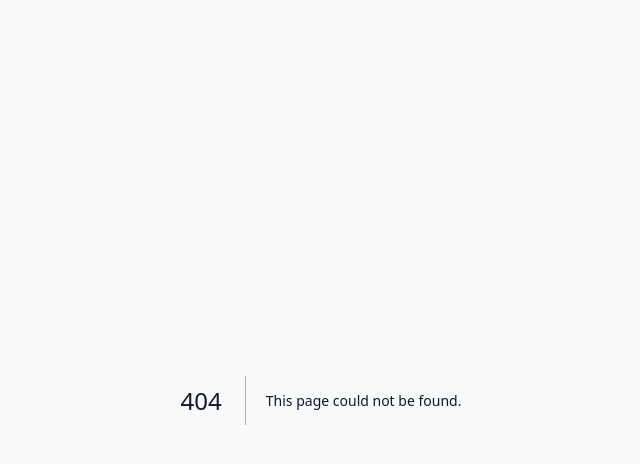
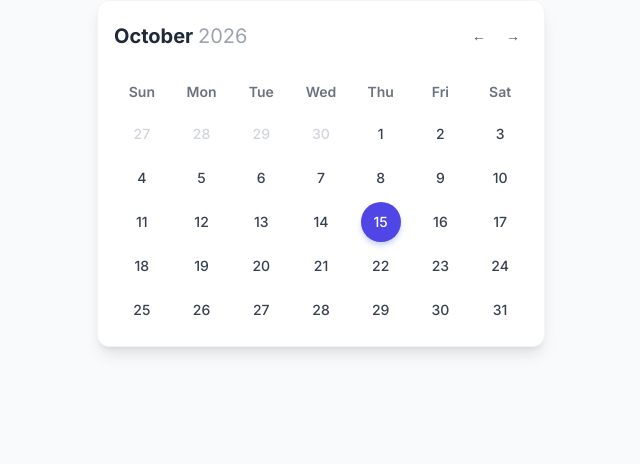
Before and after one commit to HSINGH5911/OrgOS, a Next.js app: page /calendar in a window 1280 px wide. Before the commit this address had no page. Shown: the top 464 px of the page, without its empty margins (319-959 px from the left). Built offline with nearby package versions, Linux system fonts and the light colour scheme.

Commit message:
creayed a basic calendar

```diff
--- /dev/null
+++ b/src/app/calendar/page.tsx
@@ -0,0 +1,189 @@
+"use client";
+
+import React, { useState } from 'react';
+import Link from "next/link";
+import { useRouter } from "next/navigation";
+import {
+  Users,
+  Search,
+  UserPlus,
+  Download,
+  ShieldCheck,
+  Building2,
+  GraduationCap,
+  CheckCircle2,
+  AlertCircle,
+  Loader2,
+  Edit3,
+  Trash2,
+  Copy,
+  Check,
+  X,
+  User,
+  Shield,
+  Clock,
+  Sparkles,
+  ArrowUpDown,
+  Filter,
+} from "lucide-react";
+import { createClient } from "@/lib/supabase/client";
+import { Sidebar } from "@/components/Sidebar";
+import UserDropdown from "@/components/UserDropdown";
+import type { User as SupabaseUser } from "@supabase/supabase-js";
+import {
+  getRolesForOrg,
+  resolveMemberRole,
+  RoleDefinition,
+  BUILTIN_ROLES,
+} from "@/lib/roles";
+
+interface Profile {
+  id: string;
+  full_name: string;
+  email: string;
+  avatar_url?: string | null;
+}
+
+interface MemberRecord {
+  id: string;
+  org_id: string;
+  user_id: string;
+  role: "president" | "treasurer" | "event_lead" | "officer" | "member";
+  title: string | null;
+  is_active: boolean;
+  joined_at: string;
+  profiles: Profile | null;
+}
+
+interface Organization {
+  id: string;
+  name: string;
+  slug: string;
+  university: string;
+}
+
+const navigationItems = [
+  { label: "Overview", icon: "📊", href: "/" },
+  { label: "Documents", icon: "📁", href: "/documents" },
+  { label: "Members", icon: "👥", href: "/members" },
+  { label: "Roles", icon: "🛡️", href: "/roles" },
+  { label: "Calendar", icon: "📅", href: "/calendar" },
+  { label: "AI Copilot", icon: "✨", href: "/copilot" },
+  { label: "Transitions", icon: "📋", href: "/transitions" },
+  { label: "Account", icon: "⚙️", href: "/account" },
+];
+
+export default function Calendar() {
+    const router = useRouter();
+    const [user, setUser] = useState<SupabaseUser | null>(null);
+    const [isAuthLoading, setIsAuthLoading] = useState(true);
+    const [isSidebarCollapsed, setIsSidebarCollapsed] = useState(false);
+
+    const [organization, setOrganization] = useState<Organization | null>(null);
+    const [currentUserRole, setCurrentUserRole] = useState<string>("member");
+    const [members, setMembers] = useState<MemberRecord[]>([]);
+    const [availableRoles, setAvailableRoles] = useState<RoleDefinition[]>(BUILTIN_ROLES);
+    const [isDataLoading, setIsDataLoading] = useState(true);
+
+    const [currentDate, setCurrentDate] = useState<Date>(new Date());
+    const [selectedDate, setSelectedDate] = useState<Date | null>(new Date());
+
+    const year = currentDate.getFullYear();
+    const month = currentDate.getMonth();
+
+    const daysInMonth = new Date(year, month + 1, 0).getDate();
+
+    const firstdayIndex = new Date(year, month, 1).getDay();
+
+    const prevMonthDays = new Date(year, month, 0).getDate();
+
+    const paddingStart = Array.from(
+        { length: firstdayIndex },
+        (_, i) => new Date(year, month - 1, prevMonthDays - firstdayIndex + 1 + i)
+    );
+
+    const currentDays = Array.from(
+        { length: daysInMonth },
+        (_, i) => new Date(year, month, i + 1)
+    );
+
+    const totalSlotsNeeded = Math.ceil((paddingStart.length + currentDays.length) / 7) * 7;
+    const trailingSlotsCount = totalSlotsNeeded - (paddingStart.length + currentDays.length);
+
+    const paddingEnd = Array.from(
+        { length: trailingSlotsCount },
+        (_, i) => new Date(year, month + 1, 1 + i)
+    );
+
+    const allCalendarDays = [...paddingStart, ...currentDays, ...paddingEnd];
+
+    const handlePrevMonth = () => setCurrentDate(new Date(year, month - 1, 1))
+    const handleNextMonth = () => setCurrentDate(new Date(year, month + 1, 1))
+
+    const isSameDay = (d1: Date, d2: Date | null) =>
+        !!d2 && d1.getDate() === d2.getDate() && d1.getMonth() === d2.getMonth()
+        && d1.getFullYear() === d2.getFullYear();
+
+    const isToday = (date: Date) => isSameDay(date, new Date());
+
+    const monthLabel = currentDate.toLocaleString('default', {month: 'long'});
+    const daysOfWeek = ['Sun', 'Mon', 'Tue', 'Wed', 'Thu', 'Fri', 'Sat'];
+
+    return (
+        <div className="max-w-md mx-auto p-4 bg-white shadow-lg rounded-xl border border-gray-100">
+      {/* Header Controls */}
+      <div className="flex items-center justify-between mb-6">
+        <h2 className="text-xl font-bold text-gray-800">
+          {monthLabel} <span className="text-gray-400 font-normal">{year}</span>
+        </h2>
+        <div className="space-x-1">
+          <button
+            onClick={handlePrevMonth}
+            className="p-2 hover:bg-gray-100 rounded-lg text-gray-600 font-bold transition"
+          >
+            &larr;
+          </button>
+          <button
+            onClick={handleNextMonth}
+            className="p-2 hover:bg-gray-100 rounded-lg text-gray-600 font-bold transition"
+          >
+            &rarr;
+          </button>
+        </div>
+      </div>
+
+      {/* Weekday Names Header */}
+      <div className="grid grid-cols-7 gap-1 text-center font-semibold text-gray-500 text-sm mb-2">
+        {daysOfWeek.map((day) => (
+          <div key={day} className="py-1">{day}</div>
+        ))}
+      </div>
+
+      {/* Calendar Grid */}
+      <div className="grid grid-cols-7 gap-1">
+        {allCalendarDays.map((date, index) => {
+          const isCurrentMonth = date.getMonth() === month;
+          const isSelected = isSameDay(date, selectedDate);
+          const currentIsToday = isToday(date);
+
+          return (
+            <button
+              key={index}
+              onClick={() => isCurrentMonth && setSelectedDate(date)}
+              disabled={!isCurrentMonth}
+              className={`
+                h-10 w-10 mx-auto flex items-center justify-center rounded-full text-sm font-medium transition-all
+                ${!isCurrentMonth ? 'text-gray-300 cursor-not-allowed' : 'text-gray-700 hover:bg-indigo-50'}
+                ${currentIsToday && !isSelected ? 'border-2 border-indigo-600 text-indigo-600' : ''}
+                ${isSelected ? 'bg-indigo-600 text-white hover:bg-indigo-700 shadow-md shadow-indigo-200' : ''}
+              `}
+            >
+              {date.getDate()}
+            </button>
+          );
+        })}
+      </div>
+    </div>
+
+    )
+}
```
